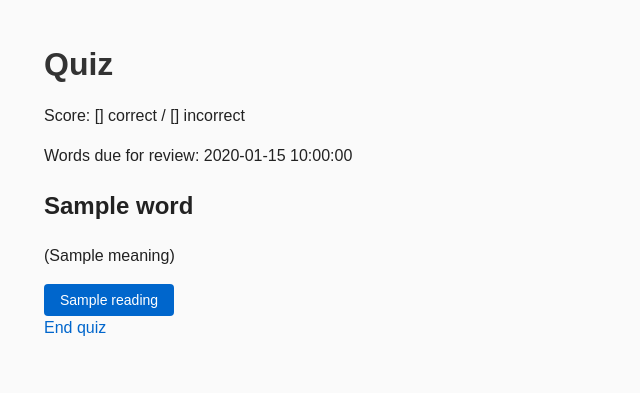
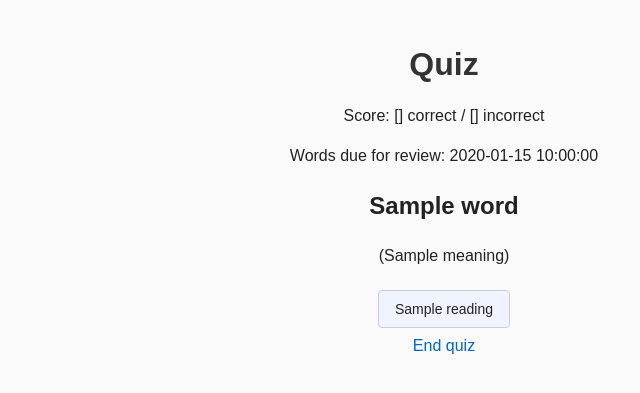
Before and after one commit to chlamcf/learnjapanese, a Flask app: template templates/quiz.html in a window 1280 px wide. Shown: the top 393 px of the page, without its empty margins (196-836 px from the left). Run offline with Flask 3, Linux system fonts and the light colour scheme; the template is opened without the code that fills it: most values are stand-ins (such as "Sample title", 1, 10 or a date in 2020).

Commit message:
Minor Styling Fixes

```diff
--- a/static/style.css
+++ b/static/style.css
@@ -5,6 +5,7 @@ body {
     background-color: #fafafa;
     color: #222;
     line-height: 1.5;
+    text-align: center;   /* NEW: centers all text/content on the page */
 }
 
 h1 { color: #333; margin-bottom: 10px; }
@@ -47,10 +48,11 @@ button:hover, input[type="submit"]:hover { background-color: #004999; }
 }
 
 .choice-btn {
-  display: block;
-  width: 100%;
-  margin: 6px 0;
-  padding: 10px;
+    display: inline-block;
+    width: auto;
+    min-width: 100px;
+    margin: 6px;
+    padding: 10px 16px;
     background: #f0f4ff;
     border: 1px solid #ccd;
     color: #222;
@@ -62,6 +64,7 @@ button:hover, input[type="submit"]:hover { background-color: #004999; }
 
 .action-bar {
     display: flex;
+    justify-content: center;
     gap: 12px;
     margin: 20px 0 30px 0;
 }
@@ -98,3 +101,26 @@ button:hover, input[type="submit"]:hover { background-color: #004999; }
   background-color: transparent;
   text-decoration: underline;
 }
+
+.choices-row {
+    display: flex;
+    flex-wrap: wrap;
+    justify-content: center;
+    gap: 10px;
+    margin-top: 12px;
+}
+
+.next-question-btn {
+    display: inline-block;
+    margin-top: 110px;
+    padding: 10px 16px;
+    background-color: #0066cc;
+    color: white;
+    border-radius: 4px;
+    font-weight: bold;
+    text-decoration: none;
+}
+.next-question-btn:hover {
+    background-color: #004999;
+    text-decoration: none;
+}
--- a/templates/quiz.html
+++ b/templates/quiz.html
@@ -13,11 +13,11 @@
     <p>({{ word.meaning }})</p>
     <form method="POST" action="{{ url_for('quiz_answer') }}">
         <input type="hidden" name="word_id" value="{{ word.id }}">
-        {% for choice in choices %}
-            <button type="submit" name="selected_id" value="{{ choice.id }}">
-                {{ choice.reading }}
-            </button><br>
-        {% endfor %}
+        <div class="choices-row">
+            {% for choice in choices %}
+            <button type="submit" class="choice-btn" name="selected_id" value="{{ choice.id }}">{{ choice.reading }}</button>
+            {% endfor %}
+        </div>
     </form>
     <a href="{{ url_for('quiz_end') }}">End quiz</a>
 </body>
--- a/templates/quiz_feedback.html
+++ b/templates/quiz_feedback.html
@@ -9,6 +9,6 @@
     <h1>{% if is_correct %}Correct!{% else %}Incorrect{% endif %}</h1>
     <p>{{ word.word }} ({{ word.reading }}) — {{ word.meaning }}</p>
     <p>Next review scheduled: {{ next_review.strftime('%Y-%m-%d') }}</p>
-    <a href="{{ url_for('quiz') }}">Next question →</a>
+    <a href="{{ url_for('quiz') }}" class="next-question-btn">Next question →</a>
 </body>
 </html>
```
Lines whose indentation alone changed are shown as unchanged.
